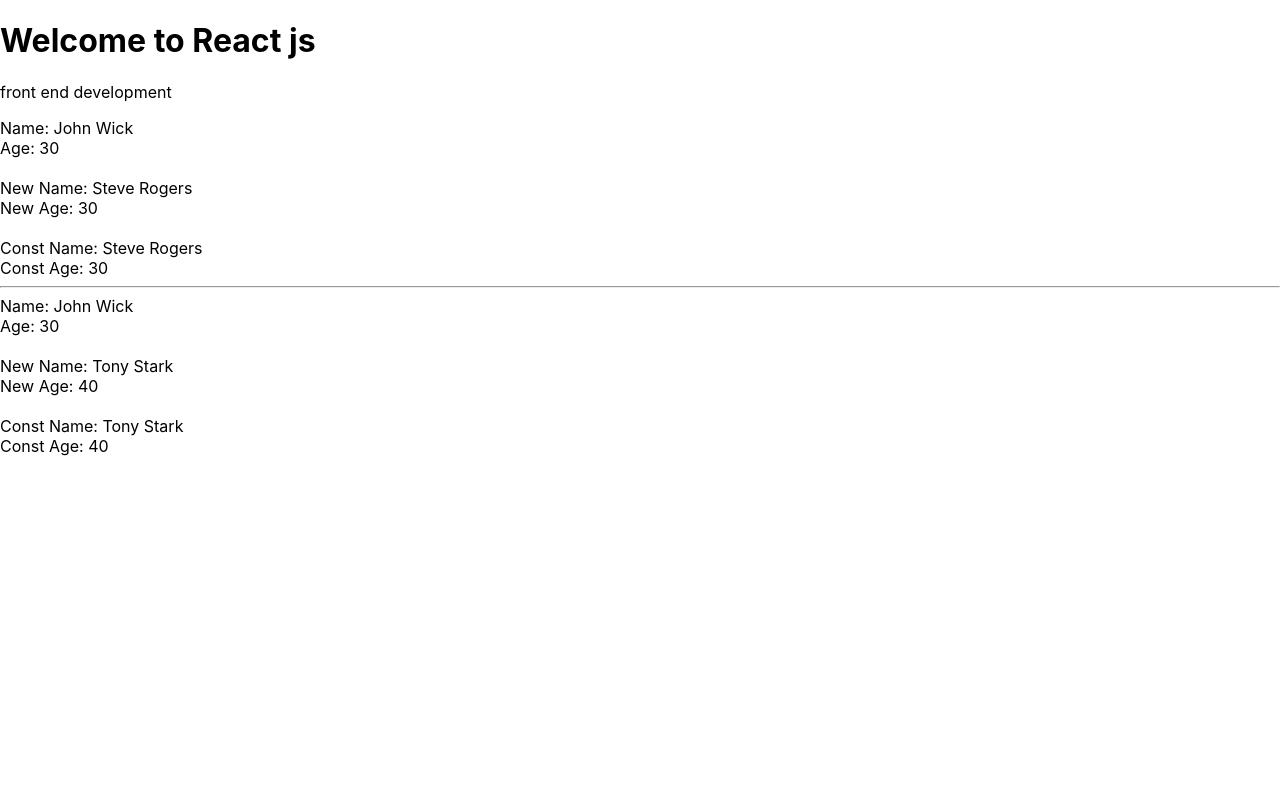
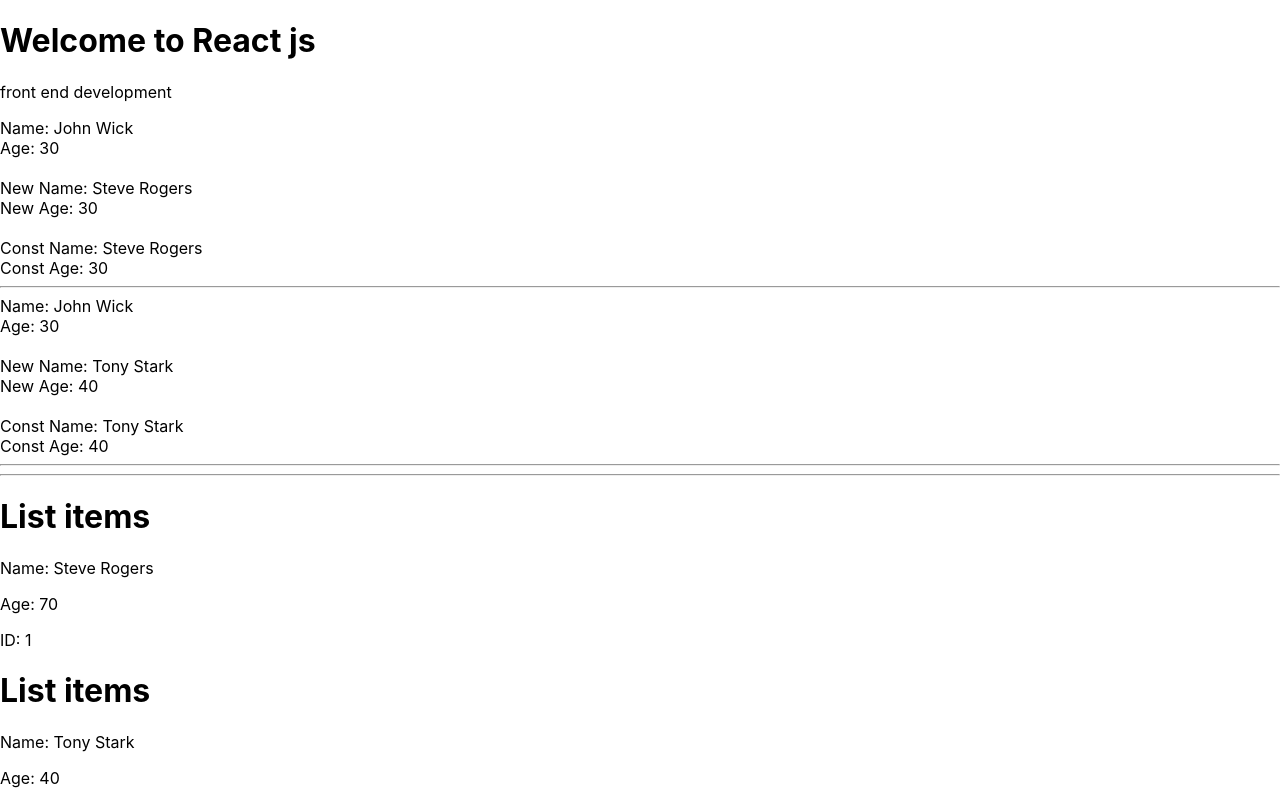
Before and after one commit to mitesh-pv/react_basics, a React (Create React App) app in the folder part_4/app_1/: page / in a window 1280 px wide. Shown: the top 800 px of the page. Built offline with nearby package versions, Linux system fonts and the light colour scheme.

Commit message:
passing list properties from parent to child, using map function

```diff
--- a/part_4/app_1/package.json
+++ b/part_4/app_1/package.json
@@ -5,7 +5,8 @@
   "dependencies": {
     "react": "^16.8.6",
     "react-dom": "^16.8.6",
-    "react-scripts": "3.0.1"
+    "react-scripts": "3.0.1",
+    "uniqid": "^5.0.3"
   },
   "scripts": {
     "start": "react-scripts start",
--- a/part_4/app_1/src/App.js
+++ b/part_4/app_1/src/App.js
@@ -1,15 +1,28 @@
 // root component
 // includes --
-// nested component
-// props:  method of passing one component from parent to child
+// commit 1: nested component
+// commit 2: props:  method of passing one component from parent to child
+// commit 3: passing list of properties from the parent to the child component
+// using the map function to iterate through the list items and print each of them
 
 // use camel case naming convention
 // avoid using underscore in the class names or file names
 import React from 'react';
-import Comp1 from './Comp1'
+import Comp1 from './Comp1';
+import Comp2 from './Comp2';
 
 
-function App() {
+class App extends React.Component{
+
+  state = {
+    members : [
+      { name: "Steve Rogers", age:"70", id: 1},
+      { name: "Tony Stark", age:"40", id: 2},
+      { name: "Bruce Banner", age:"50", id: 3}
+    ]
+  };
+
+  render(){
     return (
       <div className="App">
         <h1>Welcome to React js</h1>
@@ -17,8 +30,13 @@
         <Comp1  name="Steve Rogers" age="30" />
         <hr/>
         <Comp1  name="Tony Stark" age="40" />
+        <hr/>
+        <hr/>
+        <Comp2  members={ this.state.members } />
       </div>
     );
   }
 
+}
+
 export default App;
--- /dev/null
+++ b/part_4/app_1/src/Comp2.js
@@ -0,0 +1,27 @@
+import React, { Component } from 'react'
+
+class Comp2 extends Component{
+
+
+    render(){
+
+        const membersList  = this.props.members.map( eachMember => {
+            return(
+                <div className="membersList" key= { eachMember.id }>
+                    <h1>List items</h1>
+                    <p>Name: { eachMember.name }</p>
+                    <p>Age: { eachMember.age }</p>
+                    <p>ID: { eachMember.id }</p>
+
+                </div>
+            );
+        });
+        return(
+            <div className="component-2">
+                { membersList }
+            </div>
+        );
+    }
+}
+
+export default Comp2
```
Also changed, not shown: 1 other file (tests, documents, lock files or other folders). Lines whose indentation alone changed are shown as unchanged.
